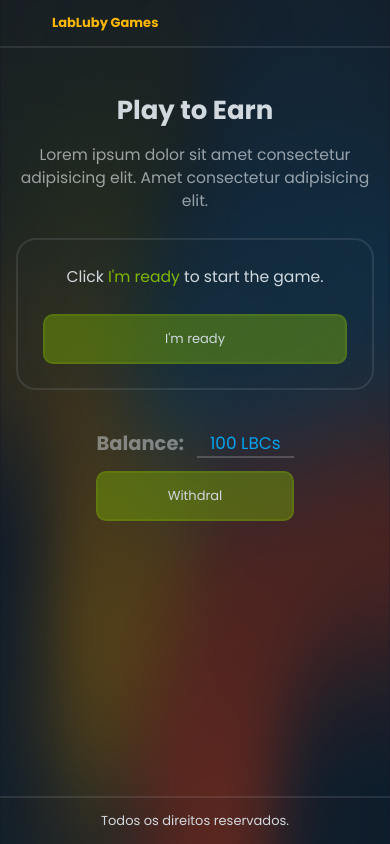
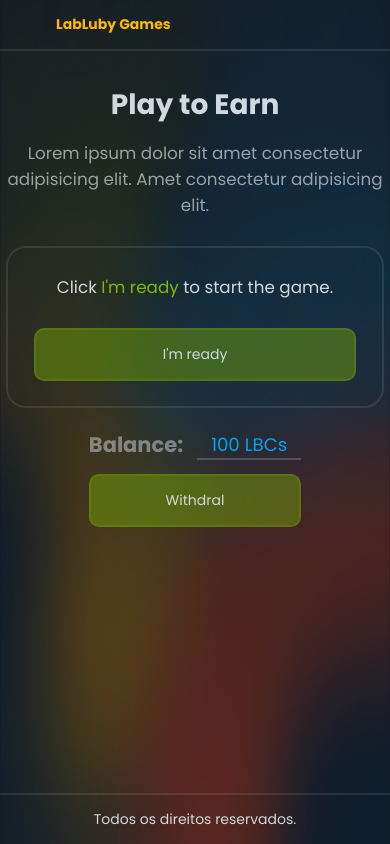
Before and after one commit to paulo-fs/lablubgames-blockchain-react, a React (Create React App) app in the folder client/: page / in a window 390 px wide. Built offline with nearby package versions, Linux system fonts and the light colour scheme.

Commit message:
fix: improving the responsivity on large screens

```diff
--- a/client/src/components/CoinsControl/styles.ts
+++ b/client/src/components/CoinsControl/styles.ts
@@ -2,7 +2,7 @@ import styled from "styled-components";
 
 export const Container = styled.div`
    width: auto;
-   margin: 3rem;
+   margin: 1.5rem;
 
    display: flex;
    flex-direction: column;
--- a/client/src/components/GameComponents/Answer/styles.ts
+++ b/client/src/components/GameComponents/Answer/styles.ts
@@ -6,7 +6,7 @@ interface ButtonProps {
 
 export const Container = styled.button<ButtonProps>`
    width: 100%;
-   padding: 2rem;
+   padding: 1.2rem 2rem;
 
    backdrop-filter: blur(40px);
    border-radius: 10px;
--- a/client/src/components/GameComponents/QuestionContainer/styles.ts
+++ b/client/src/components/GameComponents/QuestionContainer/styles.ts
@@ -1,8 +1,8 @@
 import styled from "styled-components";
 
 export const Container = styled.div`
-   width: clamp(10rem, 20rem + 25vw, 60rem);
-   padding: min(4rem, 1rem + 3vw);
+   width: clamp(10rem, 20rem + 25vw, 50rem);
+   padding: min(2rem, 1rem + 3vw);
 
    backdrop-filter: blur(150px);
    border-radius: 20px;
@@ -18,6 +18,6 @@ export const Container = styled.div`
    }
 
    button + button {
-      margin-top: 1rem;
+      margin-top: .5rem;
    }
 `;
--- a/client/src/pages/Main/styles.ts
+++ b/client/src/pages/Main/styles.ts
@@ -3,7 +3,7 @@ import styled from "styled-components";
 export const Container = styled.main`
    width: 100%;
    height: 100%;
-   margin-top: 1rem;
+   margin-top: 0rem;
 
    display: flex;
    flex-direction: column;
--- a/client/src/shared/styles/global.ts
+++ b/client/src/shared/styles/global.ts
@@ -1,6 +1,10 @@
 import { createGlobalStyle } from 'styled-components';
 
 export const GlobalStyle = createGlobalStyle`
+   :root{
+      font-size: 15px;
+   }
+
    *{
       margin: 0;
       padding: 0;
@@ -35,19 +39,7 @@ export const GlobalStyle = createGlobalStyle`
 
    @media (max-width: 1024px){
       :root{
-         font-size: 15px;
-      }
-   }
-
-   @media (max-width: 768px){
-      :root{
          font-size: 14px;
       }
    }
-
-   @media (max-width: 480px){
-      :root{
-         font-size: 13px;
-      }
-   }
 `;
```
